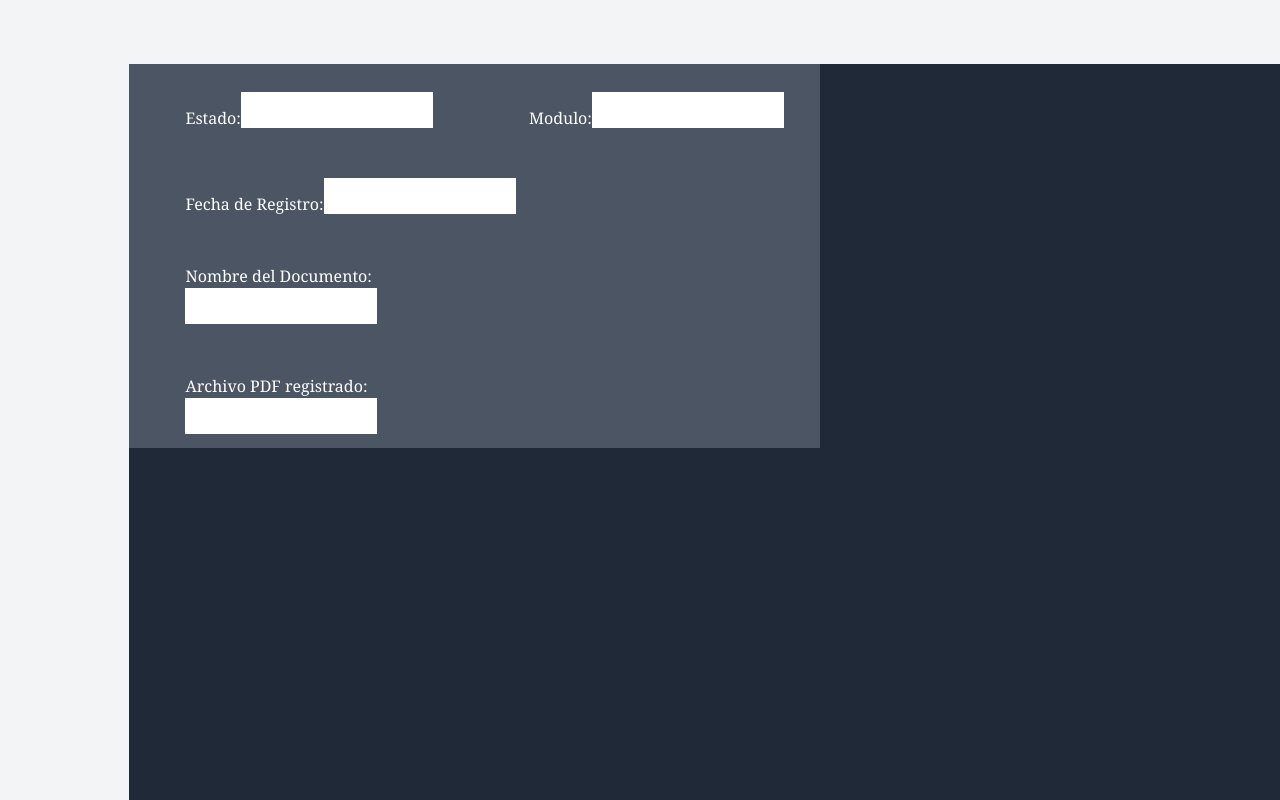
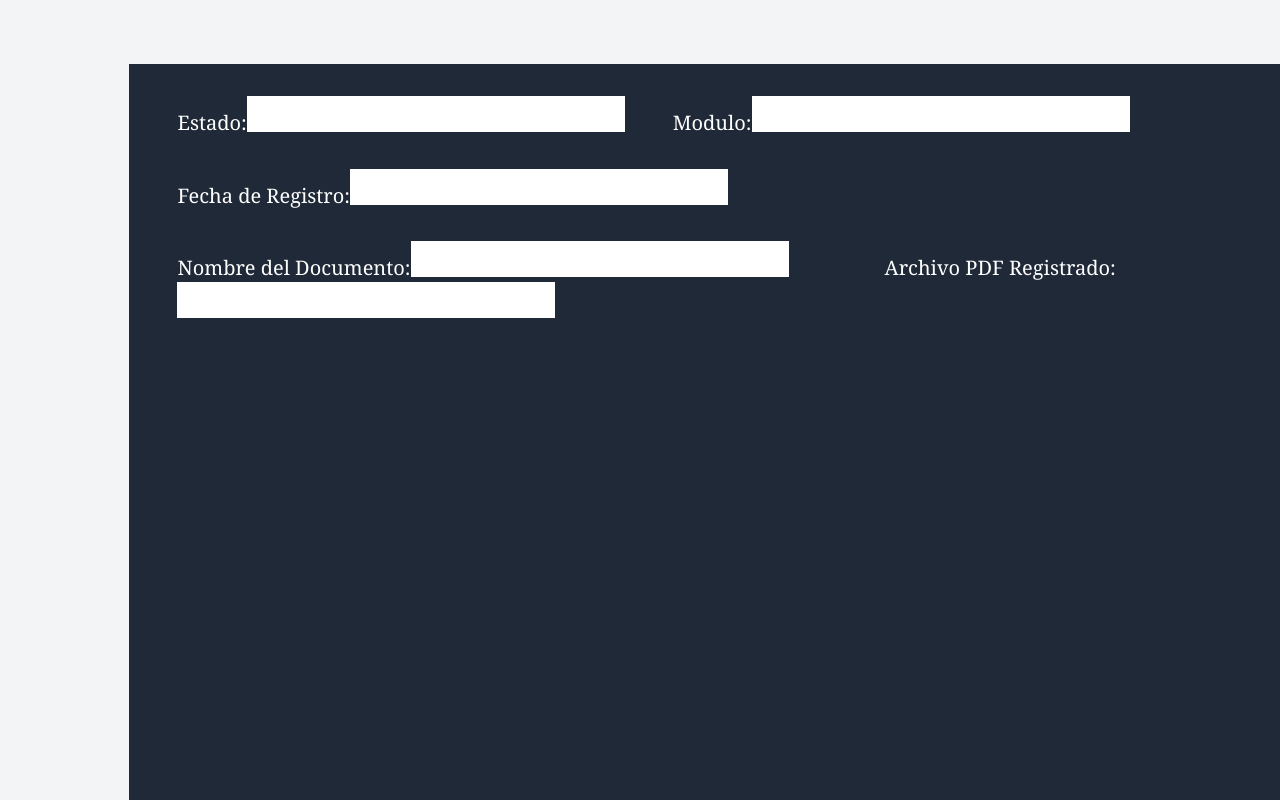
Before and after one commit to JazOki/Modular2, a Next.js app: page /consultarEtapas in a window 1280 px wide. Built offline with nearby package versions, Linux system fonts and the light colour scheme.

Commit message:
modificacion consultaEtapas

```diff
--- a/pages/consultarEtapas.jsx
+++ b/pages/consultarEtapas.jsx
@@ -5,20 +5,20 @@ const consultarEtapas = () => {
             </div>
             <div className="w-full flex flex-col bg-gray-800">
                 <div className="h-16 bg-gray-100 text-right "></div>
-                <div className="font-serif w-3/5 h-96  pl-14 pt-7 bg-gray-600">
-                    <p className="font-serif bg-gray-600 text-white">Estado:
-                        <input type="text" className=" left pl-15 pt-4 w-48 h-9"></input>
-                        <a className="font-serif bg-gray-600 pl-24 text-white">Modulo:</a>
-                        <input type="text" className=" left pl-15 pt-4 w-48 h-9"></input></p>
-                    <p className="font-serif bg-gray-600 pt-12 text-white">Fecha de Registro:
-                        <input type="text" className=" left pl-15 pt-4 w-48 h-9"></input></p>
-                    <p className="font-serif bg-gray-600 pt-12 text-white">Nombre del Documento: </p>
-                    <input type="text" className=" left pl-15 pt-4 w-48 h-9"></input>
-                    <p className="font-serif bg-gray-600 pt-12 text-white">Archivo PDF registrado:</p>
-                    <input type="text" className=" left pl-15 pt-4 w-48 h-9"></input>
-                </div>
+                <p className="font-serif pt-8 pl-12 text-xl text-white">Estado:
+                    <input type="text" className=" left pl-20 pt-4 w-62 h-9"></input>
+                    <a className="font-serif pt-8 pl-12 text-xl text-white">Modulo:
+                        <input type="text" className=" left pl-20 pt-4 w-62 h-9"></input></a></p>
+                <p className="font-serif pt-8 pl-12 text-xl text-white">Fecha de Registro:
+                    <input type="text" className=" left pl-20 pt-4 w-62 h-9"></input></p>
+                <p className="font-serif pt-8 pl-12 text-xl text-white">Nombre del Documento:
+                    <input type="text" className=" left pl-20 pt-4 w-62 h-9"></input>
+                    <a className="font-serif pt-8 pl-24 text-xl text-white">Archivo PDF Registrado:</a>
+                    <input type="text" className=" left pl-20 pt-4 w-62 h-9"></input></p>
+
             </div>
         </div>
+
     );
 };
 
```
